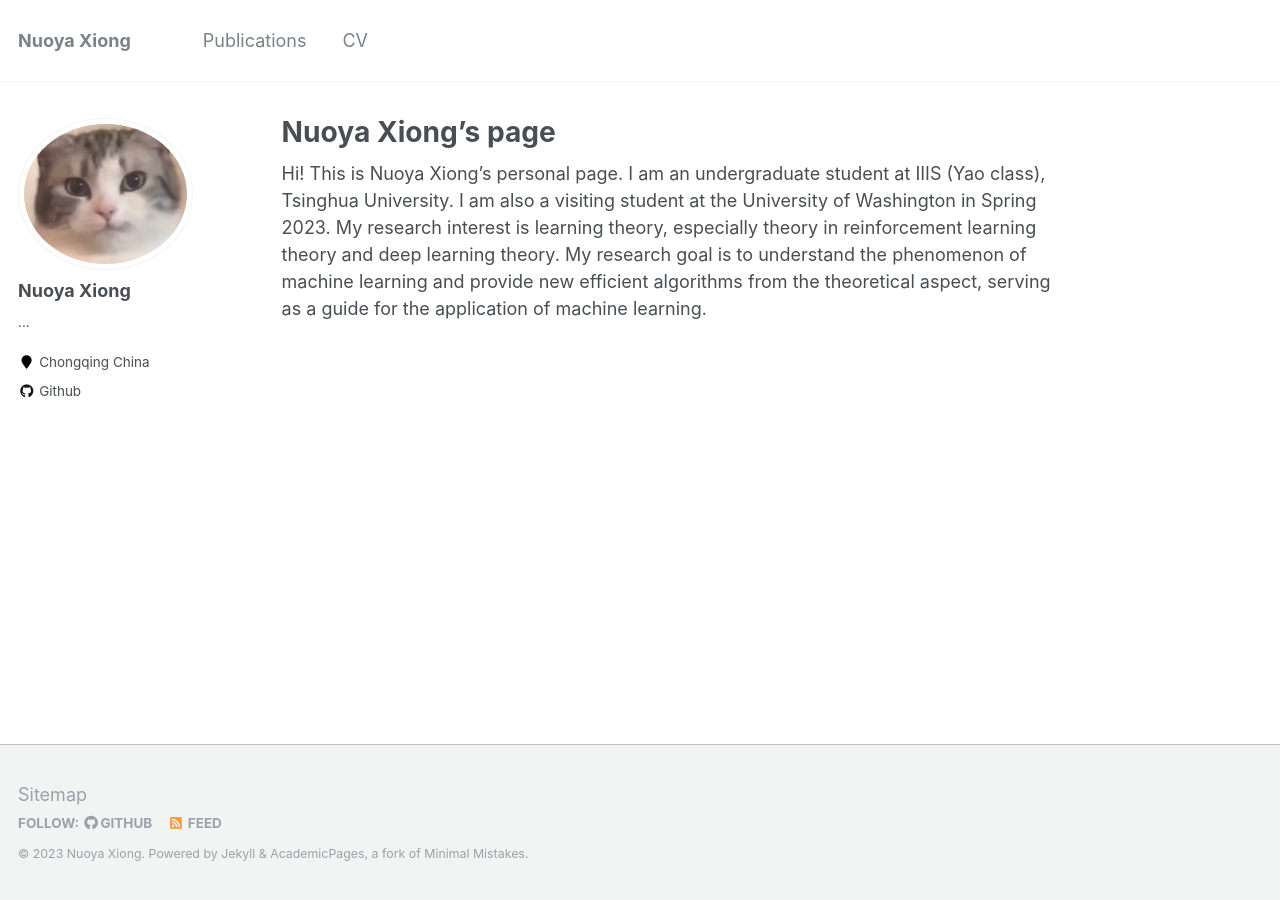
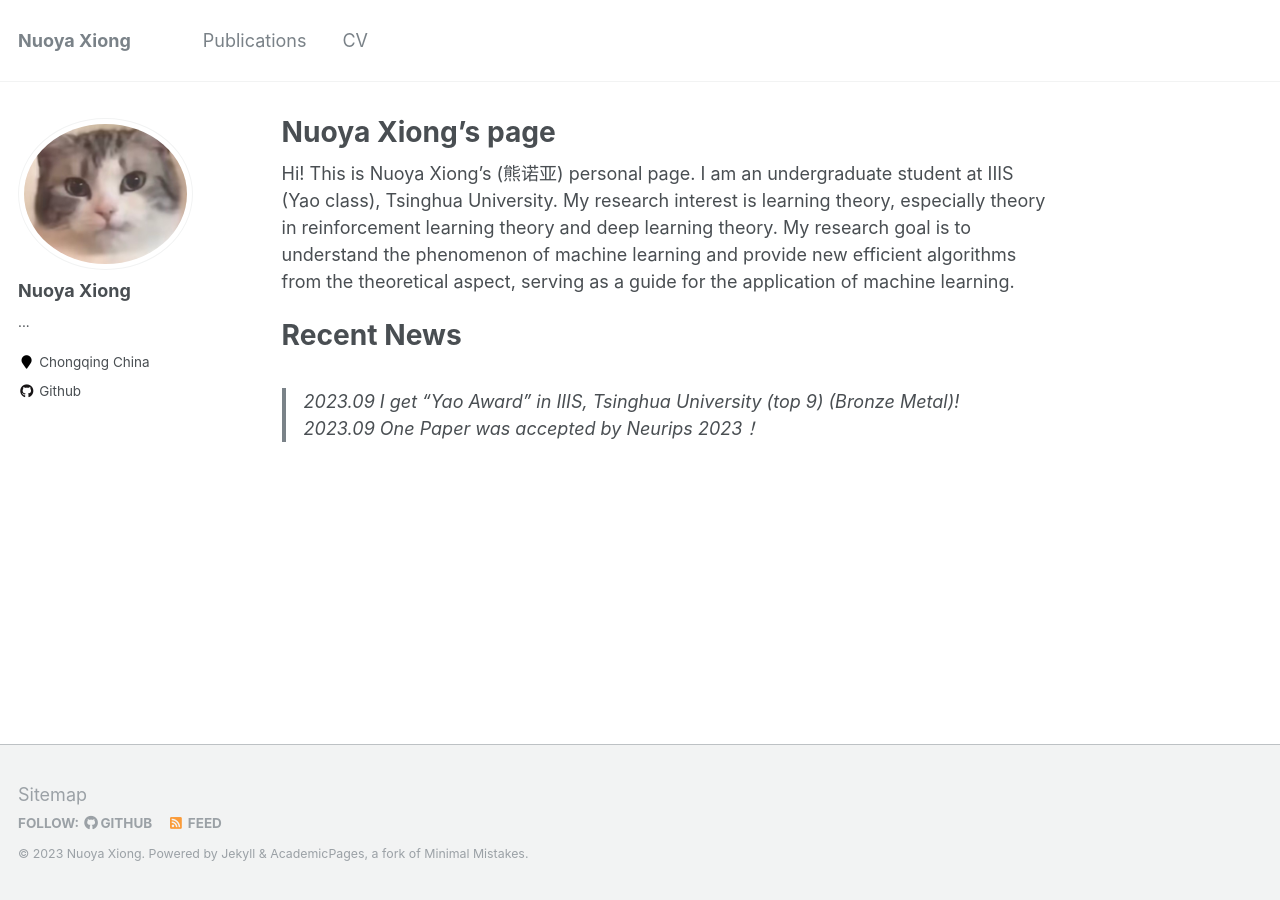
Before and after one commit to xiongny/xiongny.github.io, a Jekyll site: the page built from _pages/about.md, in a window 1280 px wide. Built offline with Jekyll 4.4.1, drawn with Linux system fonts in a browser that asks for light colours; a file with an impossible date is left out.

Commit message:
Update about.md

```diff
--- a/_pages/about.md
+++ b/_pages/about.md
@@ -8,4 +8,8 @@ redirect_from:
   - /about.html
 ---
 
-Hi! This is Nuoya Xiong's personal page. I am an undergraduate student at IIIS (Yao class), Tsinghua University. I am also a visiting student at the University of Washington in Spring 2023. My research interest is learning theory, especially theory in reinforcement learning theory and deep learning theory. My research goal is to understand the phenomenon of machine learning and provide new efficient algorithms from the theoretical aspect, serving as a guide for the application of machine learning.
+Hi! This is Nuoya Xiong's (熊诺亚) personal page. I am an undergraduate student at IIIS (Yao class), Tsinghua University. My research interest is learning theory, especially theory in reinforcement learning theory and deep learning theory. My research goal is to understand the phenomenon of machine learning and provide new efficient algorithms from the theoretical aspect, serving as a guide for the application of machine learning.
+
+# Recent News
+> 2023.09 I get "Yao Award" in IIIS, Tsinghua University (top 9) (Bronze Metal)!
+> 2023.09 One Paper was accepted by Neurips 2023！
```
